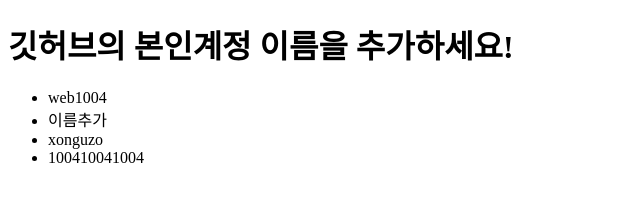
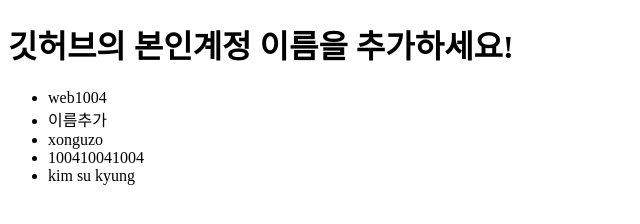
Before and after one commit to suk1004/request, a plain HTML site: page index.html in a window 1280 px wide. Shown: the whole page, without its empty margins (0-640 px from the left). Drawn offline with Linux system fonts and the light colour scheme.

Commit message:
my name 추가

```diff
--- a/index.html
+++ b/index.html
@@ -11,6 +11,7 @@
     <li>이름추가</li>
     <li>xonguzo</li>
     <li>100410041004</li>
+    <li>kim su kyung</li>
   </ul>
 </body>
 </html>
```
